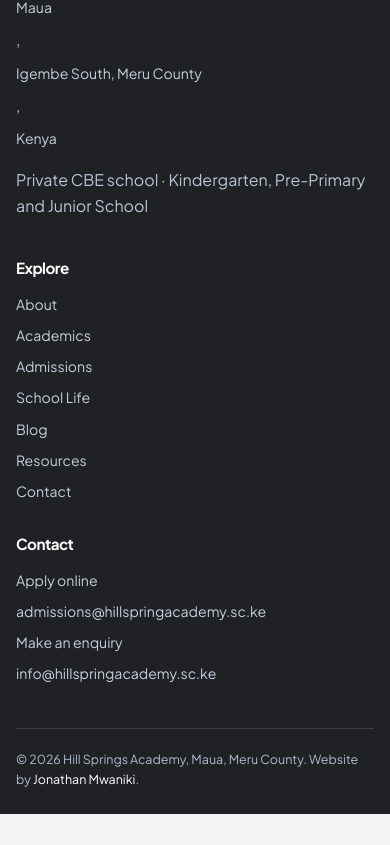
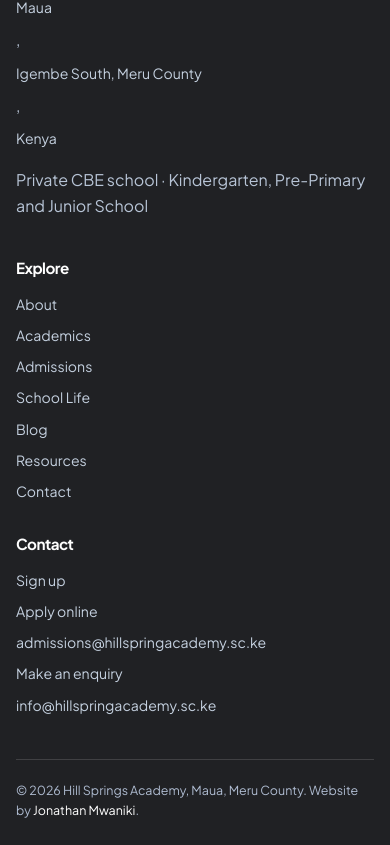
Before and after one commit to DKTJONATHAN/hillspringacademy, a React (Vite) app: page /apply in a window 390 px wide. Shown: the part 1805-2650 px from the top of the page. Before the commit the page ends 2619 px from the top, so only its background shows below. Built offline with nearby package versions, Linux system fonts and the light colour scheme.

Commit message:
Add Sign up button in header and mobile menu; keep Apply now

```diff
--- a/src/components.jsx
+++ b/src/components.jsx
@@ -43,6 +43,9 @@
     let meta = document.querySelector('meta[name="description"]');
     if (!meta) { meta = document.createElement("meta"); meta.name = "description"; document.head.appendChild(meta); }
     meta.content = metaDescription;
+    let titleMeta = document.querySelector('meta[name="title"]');
+    if (!titleMeta) { titleMeta = document.createElement("meta"); titleMeta.name = "title"; document.head.appendChild(titleMeta); }
+    titleMeta.content = fullTitle;
     let canonicalEl = document.querySelector('link[rel="canonical"]');
     if (!canonicalEl) { canonicalEl = document.createElement("link"); canonicalEl.rel = "canonical"; document.head.appendChild(canonicalEl); }
     canonicalEl.href = canonical;
@@ -118,10 +121,11 @@
           <button className="icon-btn" onClick={toggle} aria-label={theme === "dark" ? "Switch to light mode" : "Switch to dark mode"}>
             <Icon n={theme === "dark" ? "sun" : "moon"} />
           </button>
+          <Link to="/signup" className="btn small ghost">Sign up</Link>
           <Link to="/apply" className="btn small">Apply now</Link>
         </div>
       </div>
-      {menuOpen && <nav className="mobile-menu" aria-label="Mobile navigation">{[...NAV, ["/apply","Apply online"], ["/enquire","Make an enquiry"], ["/fees","School Fees"], ["/faq","FAQ"], ["/gallery","Gallery"], ["/directors","Leadership"], ["/blog","Blog"], ["/privacy","Privacy"], ["/sitemap","Sitemap"]].map(([to,label]) => <NavLink key={to} to={to} end={to === "/"} onClick={() => setMenuOpen(false)}>{label}</NavLink>)}</nav>}
+      {menuOpen && <nav className="mobile-menu" aria-label="Mobile navigation">{[...NAV, ["/signup","Sign up"], ["/apply","Apply online"], ["/enquire","Make an enquiry"], ["/fees","School Fees"], ["/faq","FAQ"], ["/gallery","Gallery"], ["/directors","Leadership"], ["/blog","Blog"], ["/privacy","Privacy"], ["/sitemap","Sitemap"]].map(([to,label]) => <NavLink key={to + label} to={to} end={to === "/"} onClick={() => setMenuOpen(false)}>{label}</NavLink>)}</nav>}
     </header>
   );
 }
@@ -152,6 +156,7 @@
         <div><h3>Explore</h3>{NAV.slice(1).map(([to, l]) => <Link key={to} to={to}>{l}</Link>)}</div>
         <div>
           <h3>Contact</h3>
+          <Link to="/signup">Sign up</Link>
           <Link to="/apply">Apply online</Link><span>{SCHOOL.admissionsEmail}</span>
           <Link to="/enquire">Make an enquiry</Link><span>{SCHOOL.infoEmail}</span>
           {SCHOOL.phone && <span>{SCHOOL.phone}</span>}
```
